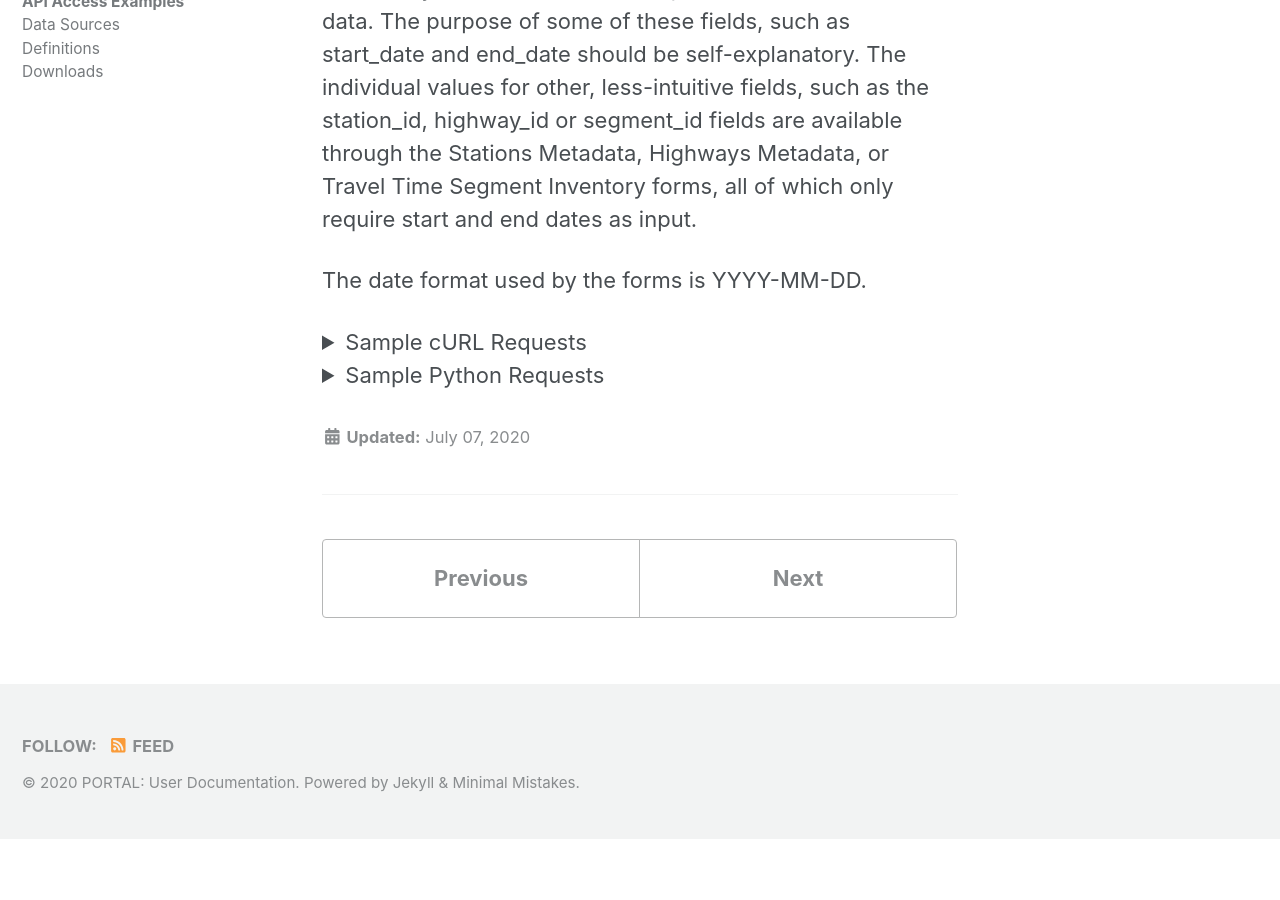
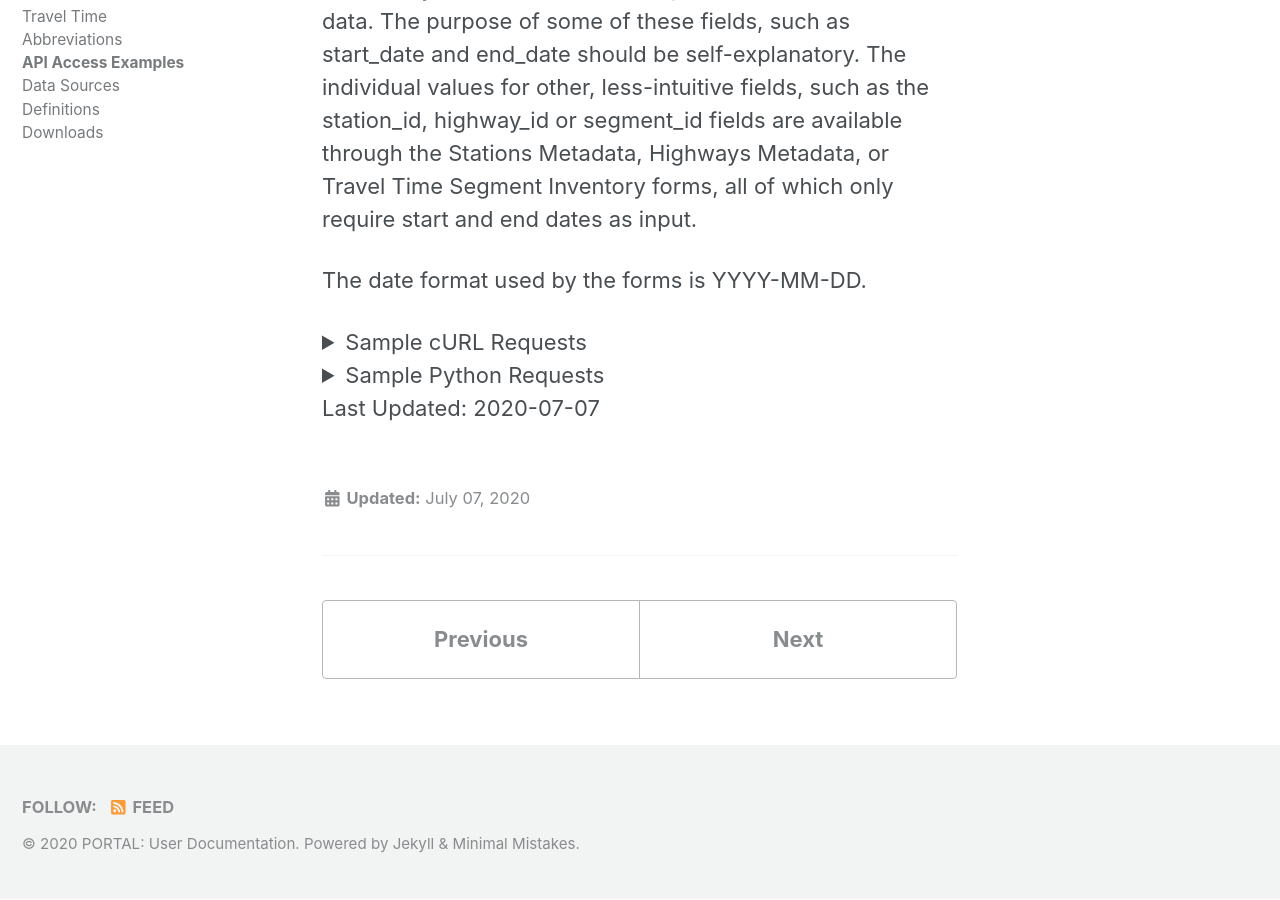
Before and after one commit to adus/portal-documentation, a Jekyll site: the page built from _documents/access_examples.md, in a window 1280 px wide and 900 px high, scrolled down 699 px. Built offline with Jekyll 4.4.1, drawn with Linux system fonts in a browser that asks for light colours; nearby versions of some CDN libraries; before the commit the page ends 1537 px from its top, so only the background shows below that.

Commit message:
Fixed a typo
Fixed a typo; added Last Updated line at end of page.

```diff
--- a/_documents/access_examples.md
+++ b/_documents/access_examples.md
@@ -207,3 +207,4 @@ with open('transit_data.zip', 'wb') as zipfile:
 
 </p>
 </details>
+Last Updated: 2020-07-07
```
